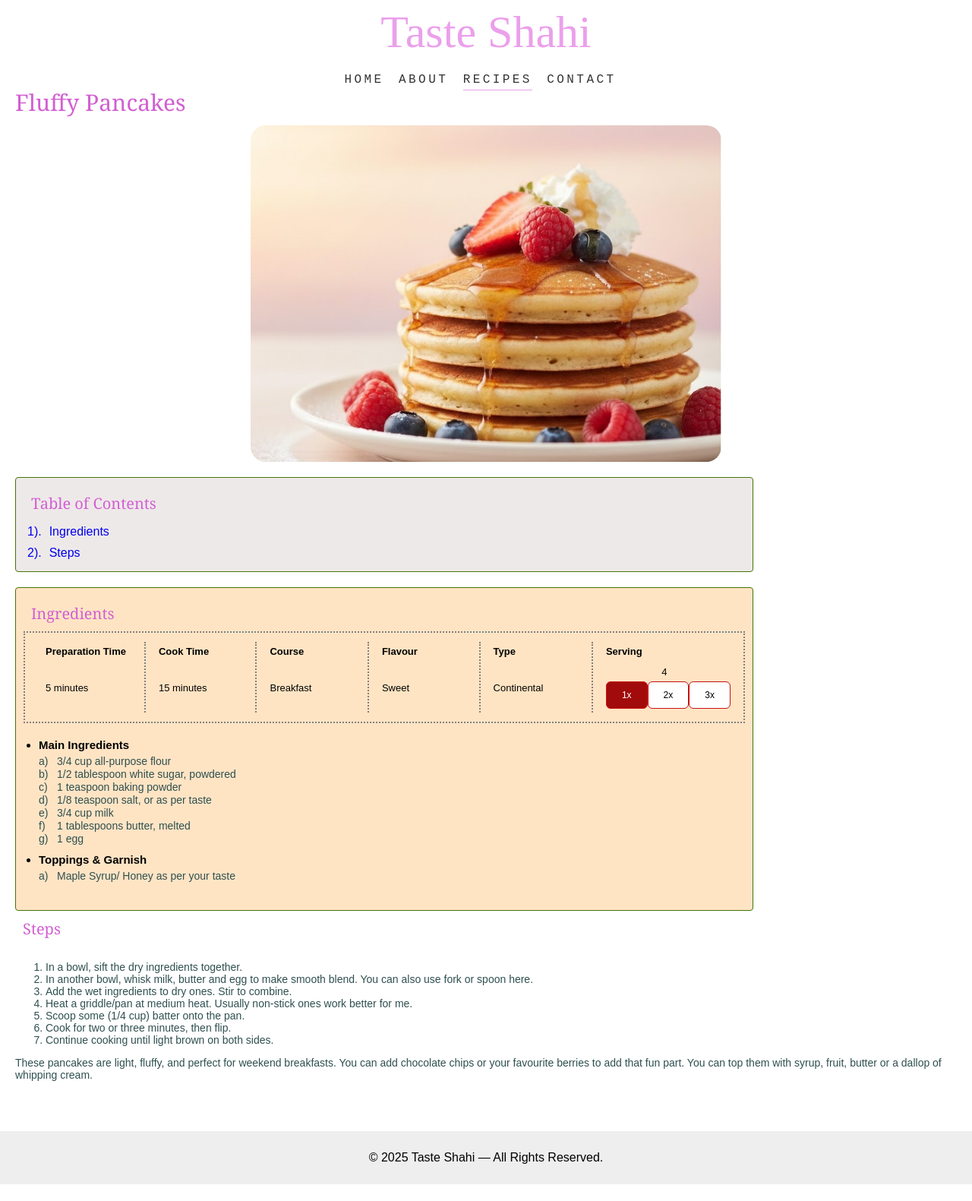
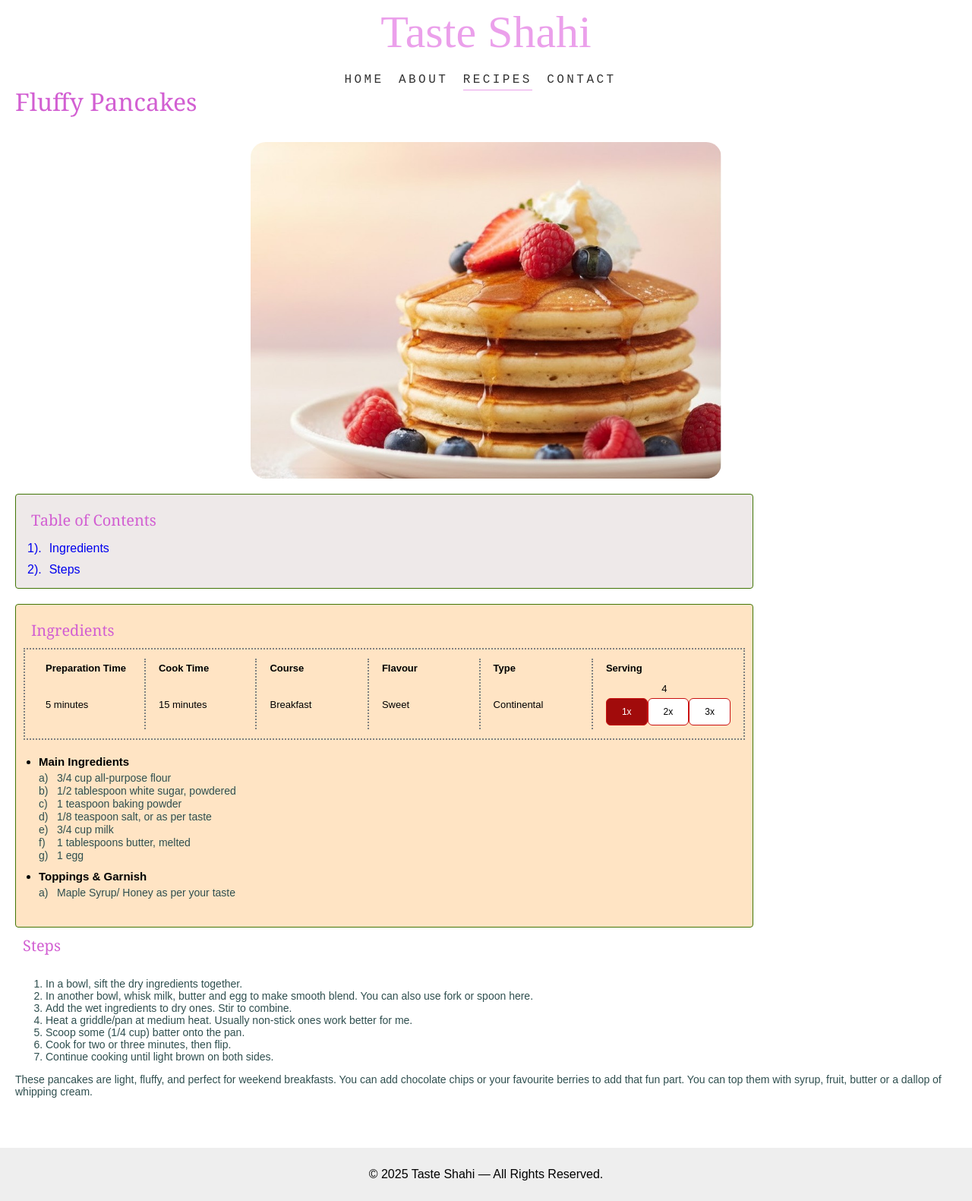
Before and after one commit to swad-rajsi/swad-rajsi.github.io, a Jekyll site: the page built from _recipes/pancakes.md, in a window 1280 px wide. Shown: the whole page at 76% size. Built offline with Jekyll 4.4.1, drawn with Linux system fonts in a browser that asks for light colours; before the commit the page ends 1559 px from its top, so only the background shows below that.

Commit message:
font change

```diff
--- a/_layouts/recipe.html
+++ b/_layouts/recipe.html
@@ -38,7 +38,7 @@ document.addEventListener('click', function(e) {
   <main class="recipe">
 
     <div class="swad-rajsi-centre-display"
-      style="margin-top:-30px;margin-bottom:10px;color: #d25fd2ff;font-size:30px;font-family:Georgia;justify-content:left !important;">
+      style="margin-top:-1em;margin-bottom:1em;color: #d25fd2ff;font-size:2em;font-family:Georgia;justify-content:left !important;">
       {{page.title}}</div>
     <div style="display: flex;justify-content: center;align-items: center;">
       {% if page.image %}
```
